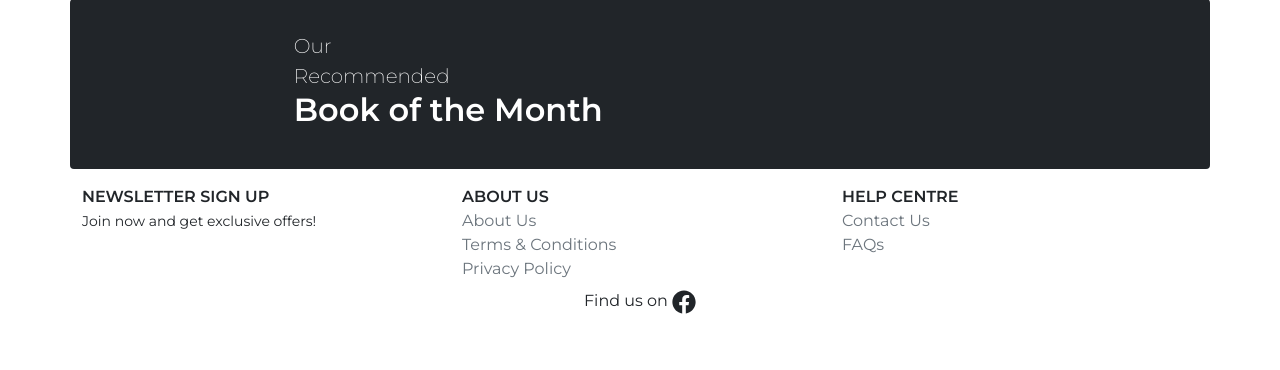
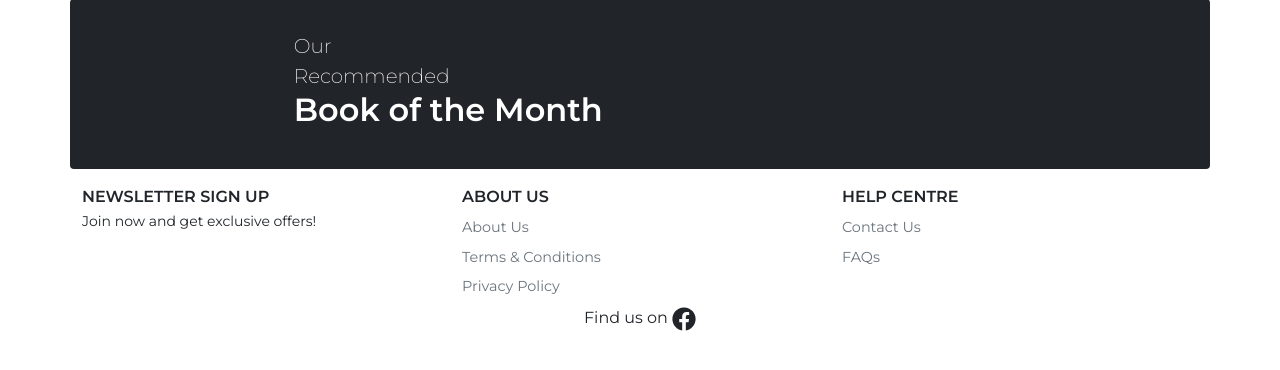
Before and after one commit to sejungkwak/cogito-books, a Django app: page / in a window 1280 px wide. Shown: the part 198-568 px from the top of the page. Run offline with Django 3.2, Linux system fonts and the light colour scheme.

Commit message:
css: Style footer item

```diff
--- a/static/css/base.css
+++ b/static/css/base.css
@@ -69,6 +69,13 @@
     background-color: #fff;
 }
 
+/*------------------------------------ Footer ------------------------------------*/
+
+.footer-item {
+    font-size: .9rem;
+    margin-top: .5rem;
+}
+
 /************************************************************************************
 *********************************** Media queries ***********************************
 *************************************************************************************/
```
